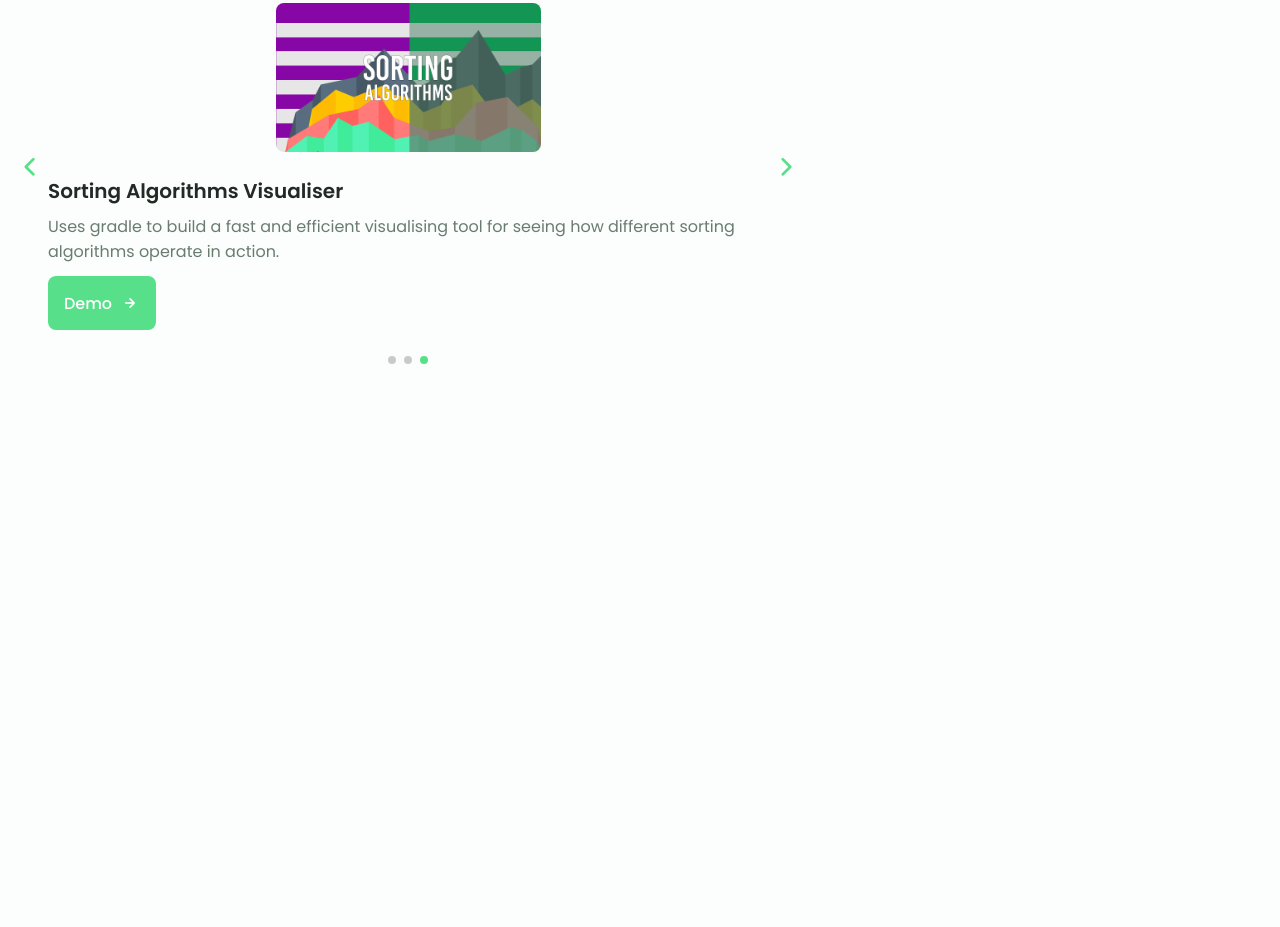
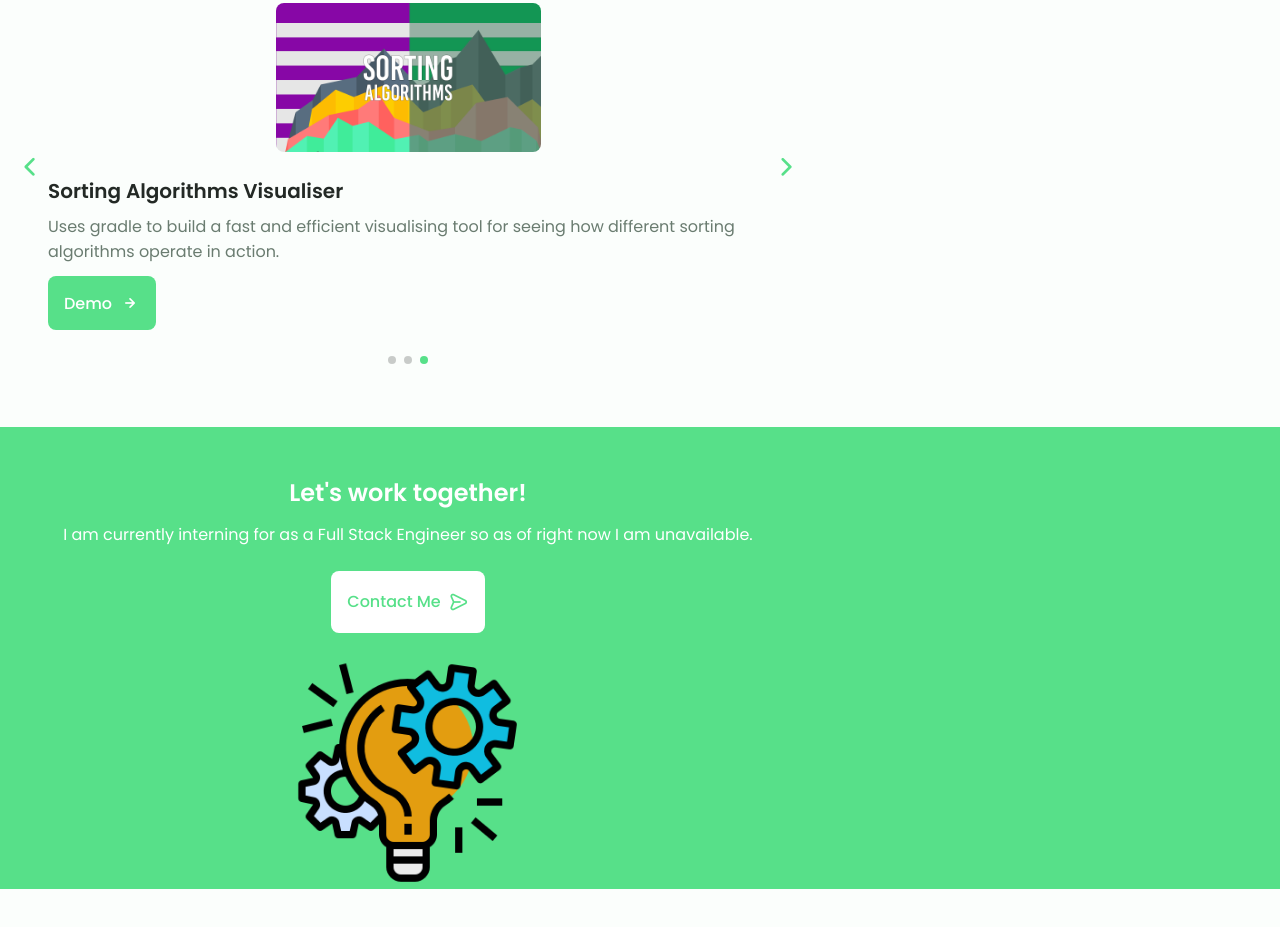
Before and after one commit to Jaspier/Responsive-Website-Portfolio, a plain HTML site: page index.html in a window 1280 px wide. Shown: the part 3608-4535 px from the top of the page. Before the commit the page ends 4339 px from the top, so only its background shows below. Drawn offline with nearby package versions, Linux system fonts and the light colour scheme.

Commit message:
Adding 'Hire Me' Section

```diff
--- a/assets/css/styles.css
+++ b/assets/css/styles.css
@@ -334,6 +334,15 @@ img {
   font-size: 1.25rem;
   margin-left: var(--mb-0-5);
   transition: 0.3s;
+}
+
+.button--white {
+  background-color: #fff;
+  color: var(--first-color);
+}
+
+.button--white:hover {
+  background-color: #fff;
 }
 
 .button--flex {
@@ -741,3 +750,32 @@ img {
 .swiper-pagination-bullet {
   outline: none;
 }
+
+/*==================== HIRE ME ====================*/
+.project {
+  text-align: center;
+}
+
+.project__bg {
+  background-color: var(--first-color-second);
+  padding-top: 3rem;
+}
+
+.project__title {
+  font-size: var(--h2-font-size);
+  margin-bottom: var(--mb-0-75);
+}
+
+.project__description {
+  margin-bottom: var(--mb-1-5);
+}
+
+.project__title,
+.project__description {
+  color: #fff;
+}
+
+.project__img {
+  width: 232px;
+  justify-self: center;
+}
--- a/index.html
+++ b/index.html
@@ -730,11 +730,31 @@
         </div>
       </section>
 
-      <!--==================== PROJECT IN MIND ====================-->
-      <section class="project section"></section>
+      <!--==================== HIRE ME ====================-->
+      <section class="project section">
+        <div class="project__bg">
+          <div class="project__container container grid">
+            <div class="project__data">
+              <h2 class="project__title">Let's work together!</h2>
+              <p class="project__description">
+                I am currently interning for
+                <a href="https://www.teamwork.com/"></a> as a Full Stack
+                Engineer so as of right now I am unavailable.
+              </p>
+              <a href="#contact" class="button button--flex button--white">
+                Contact Me
+                <i class="uil uil-message project__icon button__icon"></i>
+              </a>
+            </div>
 
-      <!--==================== TESTIMONIAL ====================-->
-      <section class="testimonial section"></section>
+            <img
+              src="assets/img/project.png"
+              alt="project"
+              class="project__img"
+            />
+          </div>
+        </div>
+      </section>
 
       <!--==================== CONTACT ME ====================-->
       <section class="contact section" id="contact"></section>
```
